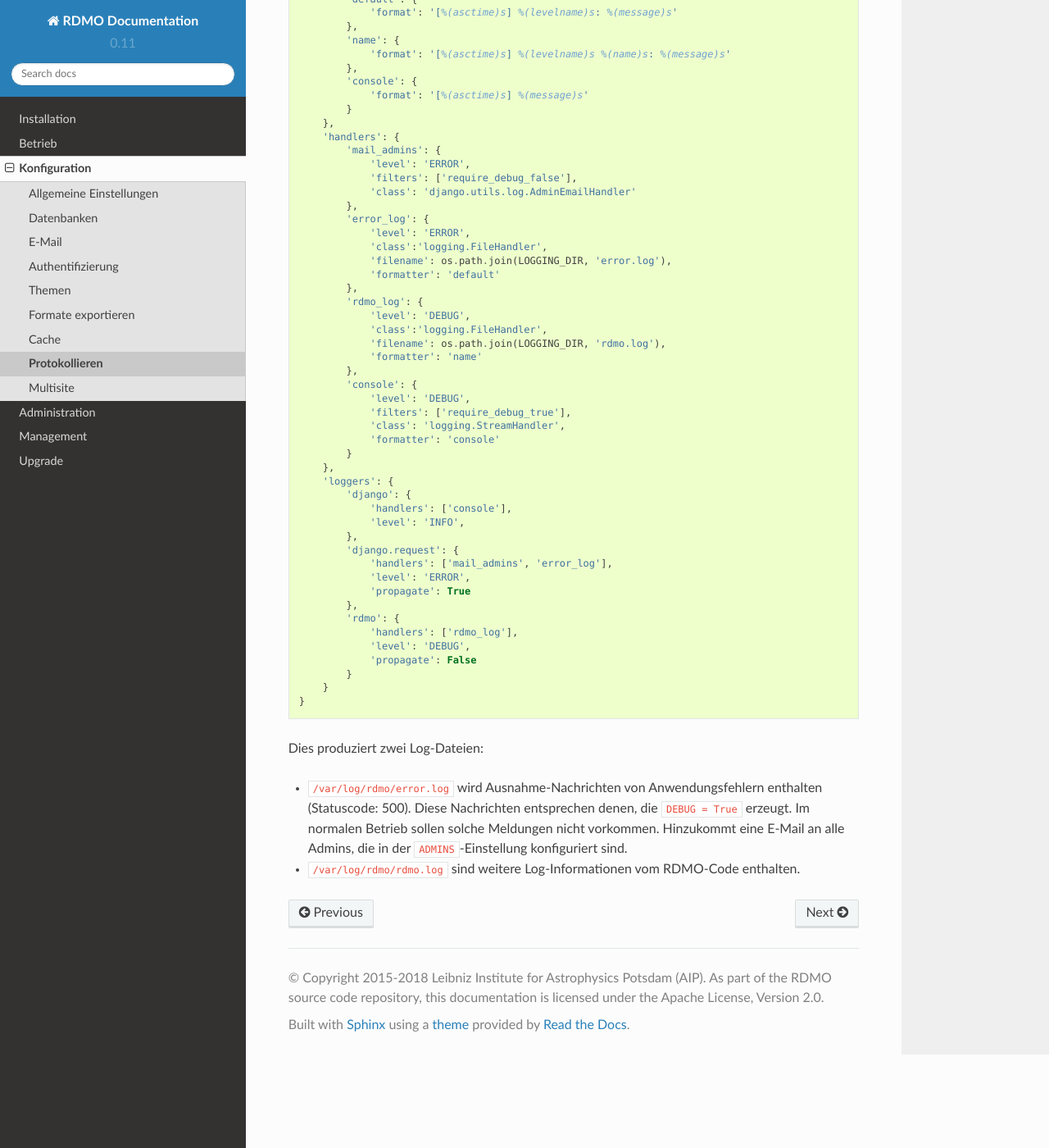
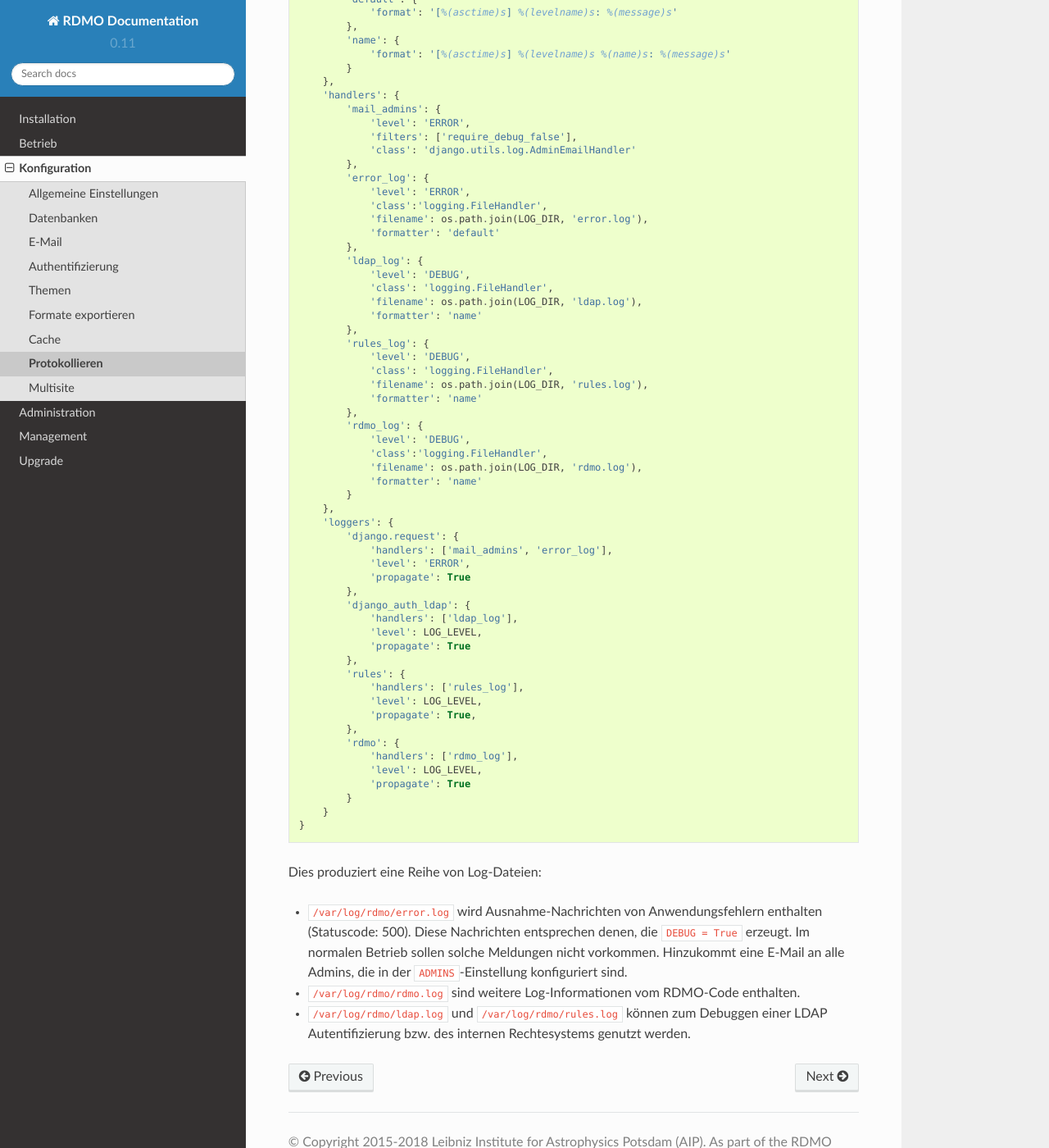
Before and after one commit to rdmorganiser/rdmo-docs-de, a Sphinx documentation site: the page built from docs/configuration/logging.md, in a window 1280 px wide and 1400 px high, scrolled down 548 px. Shown: the whole window at 82% size. Built offline with Sphinx 7.4.7 and the Read the Docs theme 2.0.0, drawn with Linux system fonts in a browser that asks for light colours; some of the changed text lies outside the part shown.

Commit message:
Update logging

````diff
--- a/docs/configuration/logging.md
+++ b/docs/configuration/logging.md
@@ -4,12 +4,12 @@ Das Protokollieren (Schreiben von Logs) kann in Django sehr komplex werden und i
 
 ```python
 import os
-from . import BASE_DIR
 
-LOGGING_DIR = '/var/log/rdmo/'
+LOG_LEVEL = 'INFO'          # or 'DEBUG' for the full logging
+LOG_DIR = '/var/log/rdmo/'  # this directory needs to be writable by the rdmo user
 LOGGING = {
     'version': 1,
-    'disable_existing_loggers': True,
+    'disable_existing_loggers': False,
     'filters': {
         'require_debug_false': {
             '()': 'django.utils.log.RequireDebugFalse'
@@ -24,9 +24,6 @@ LOGGING = {
         },
         'name': {
             'format': '[%(asctime)s] %(levelname)s %(name)s: %(message)s'
-        },
-        'console': {
-            'format': '[%(asctime)s] %(message)s'
         }
     },
     'handlers': {
@@ -38,42 +35,55 @@ LOGGING = {
         'error_log': {
             'level': 'ERROR',
             'class':'logging.FileHandler',
-            'filename': os.path.join(LOGGING_DIR, 'error.log'),
+            'filename': os.path.join(LOG_DIR, 'error.log'),
             'formatter': 'default'
+        },
+        'ldap_log': {
+            'level': 'DEBUG',
+            'class': 'logging.FileHandler',
+            'filename': os.path.join(LOG_DIR, 'ldap.log'),
+            'formatter': 'name'
+        },
+        'rules_log': {
+            'level': 'DEBUG',
+            'class': 'logging.FileHandler',
+            'filename': os.path.join(LOG_DIR, 'rules.log'),
+            'formatter': 'name'
         },
         'rdmo_log': {
             'level': 'DEBUG',
             'class':'logging.FileHandler',
-            'filename': os.path.join(LOGGING_DIR, 'rdmo.log'),
+            'filename': os.path.join(LOG_DIR, 'rdmo.log'),
             'formatter': 'name'
-        },
-        'console': {
-            'level': 'DEBUG',
-            'filters': ['require_debug_true'],
-            'class': 'logging.StreamHandler',
-            'formatter': 'console'
         }
     },
     'loggers': {
-        'django': {
-            'handlers': ['console'],
-            'level': 'INFO',
-        },
         'django.request': {
             'handlers': ['mail_admins', 'error_log'],
             'level': 'ERROR',
             'propagate': True
         },
+        'django_auth_ldap': {
+            'handlers': ['ldap_log'],
+            'level': LOG_LEVEL,
+            'propagate': True
+        },
+        'rules': {
+            'handlers': ['rules_log'],
+            'level': LOG_LEVEL,
+            'propagate': True,
+        },
         'rdmo': {
             'handlers': ['rdmo_log'],
-            'level': 'DEBUG',
-            'propagate': False
+            'level': LOG_LEVEL,
+            'propagate': True
         }
     }
 }
 ```
 
-Dies produziert zwei Log-Dateien:
+Dies produziert eine Reihe von Log-Dateien:
 
 * `/var/log/rdmo/error.log` wird Ausnahme-Nachrichten von Anwendungsfehlern enthalten (Statuscode: 500). Diese Nachrichten entsprechen denen, die `DEBUG = True` erzeugt. Im normalen Betrieb sollen solche Meldungen nicht vorkommen. Hinzukommt eine E-Mail an alle Admins, die in der `ADMINS`-Einstellung konfiguriert sind.
 * `/var/log/rdmo/rdmo.log` sind weitere Log-Informationen vom RDMO-Code enthalten.
+* `/var/log/rdmo/ldap.log` und `/var/log/rdmo/rules.log` können zum Debuggen einer LDAP Autentifizierung bzw. des internen Rechtesystems genutzt werden.
````
